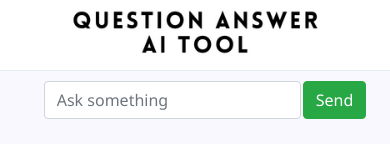
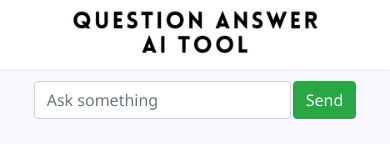
Before and after one commit to Shubham-Lal/Question-Answering-AI, a React (Vite) app in the folder frontend/: page / in a window 390 px wide. Shown: the top 144 px of the page. Built offline with nearby package versions, Linux system fonts and the light colour scheme.

Commit message:
Playing with css

```diff
--- a/frontend/src/index.css
+++ b/frontend/src/index.css
@@ -57,9 +57,10 @@ a {
 }
 
 
-@media (max-width: 768px) {
+@media (max-width: 568px) {
     .form-center {
         position: fixed;
+        margin-left: -10px;
     }
 
     .container {
```
